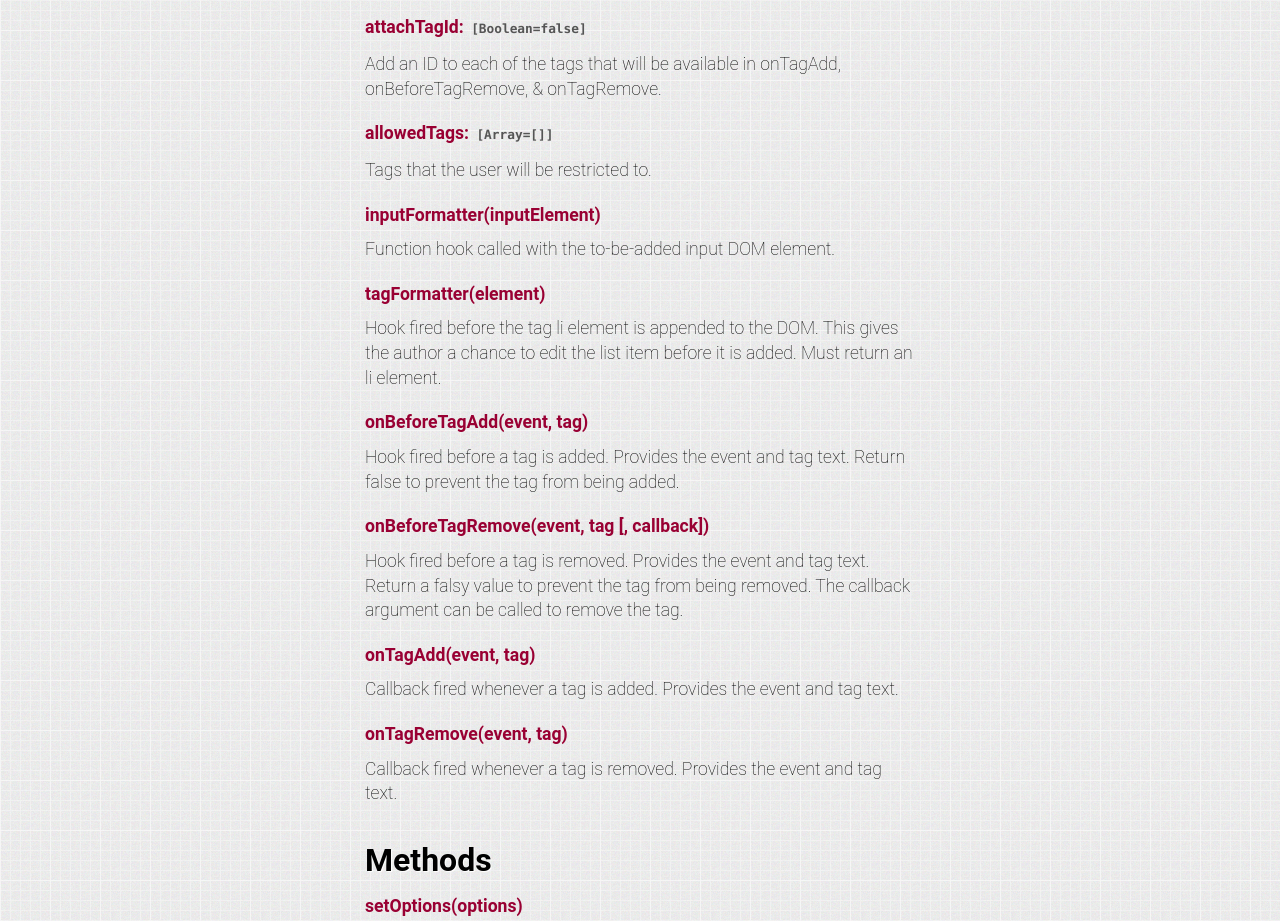
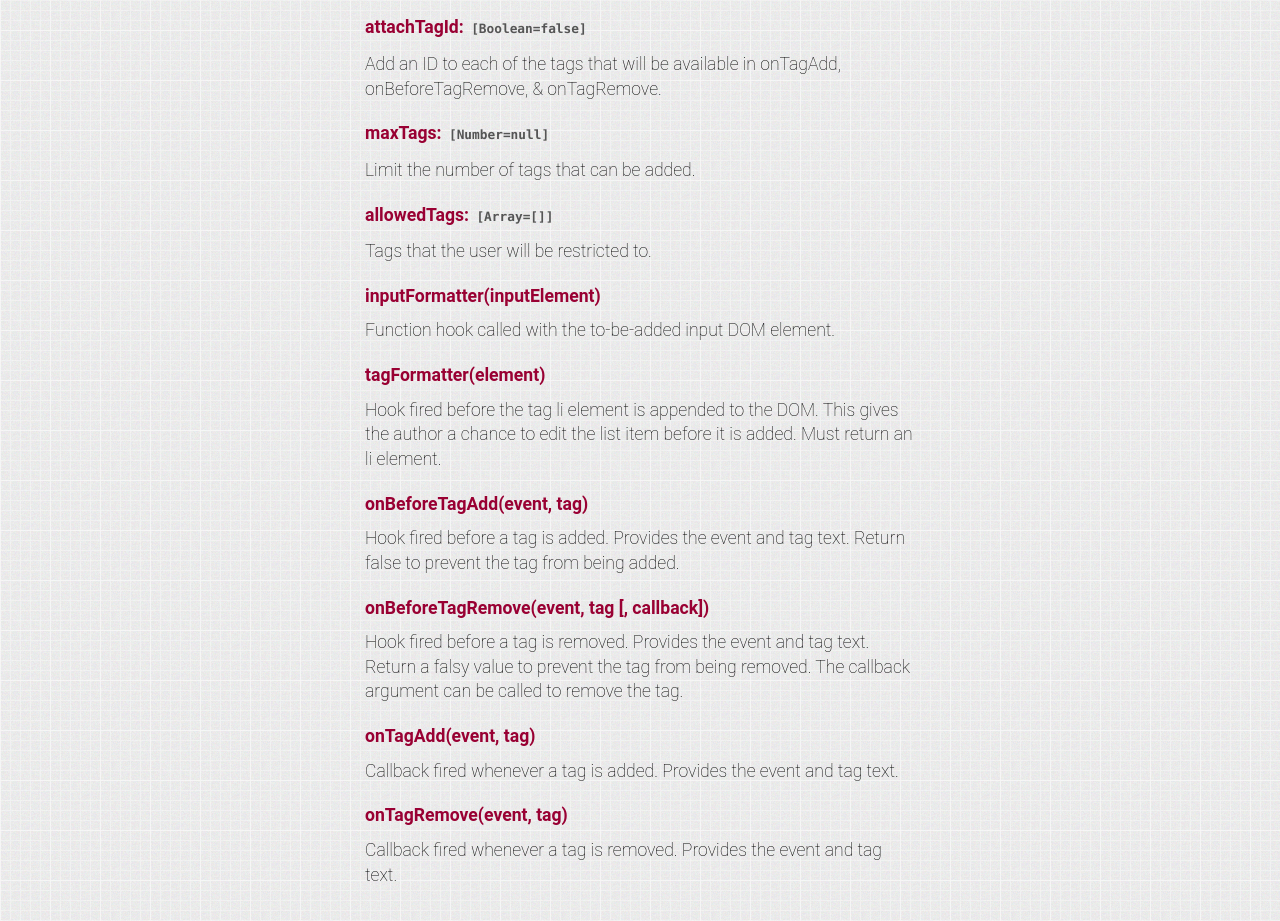
Before and after one commit to okcoker/taggle.js, a website: page example/index.html in a window 1280 px wide. Shown: the part 6520-7441 px from the top of the page. Drawn offline with Linux system fonts and the light colour scheme.

Commit message:
Add maxTags to example html

```diff
--- a/example/index.html
+++ b/example/index.html
@@ -340,6 +340,14 @@ var taggle = new Taggle('example7b', {
             </div>
             <div class="option">
                 <p>
+                    maxTags: <code>[Number=null]</code>
+                </p>
+                <p>
+                    Limit the number of tags that can be added.
+                </p>
+            </div>
+            <div class="option">
+                <p>
                     allowedTags: <code>[Array=[]]</code>
                 </p>
                 <p>
```
